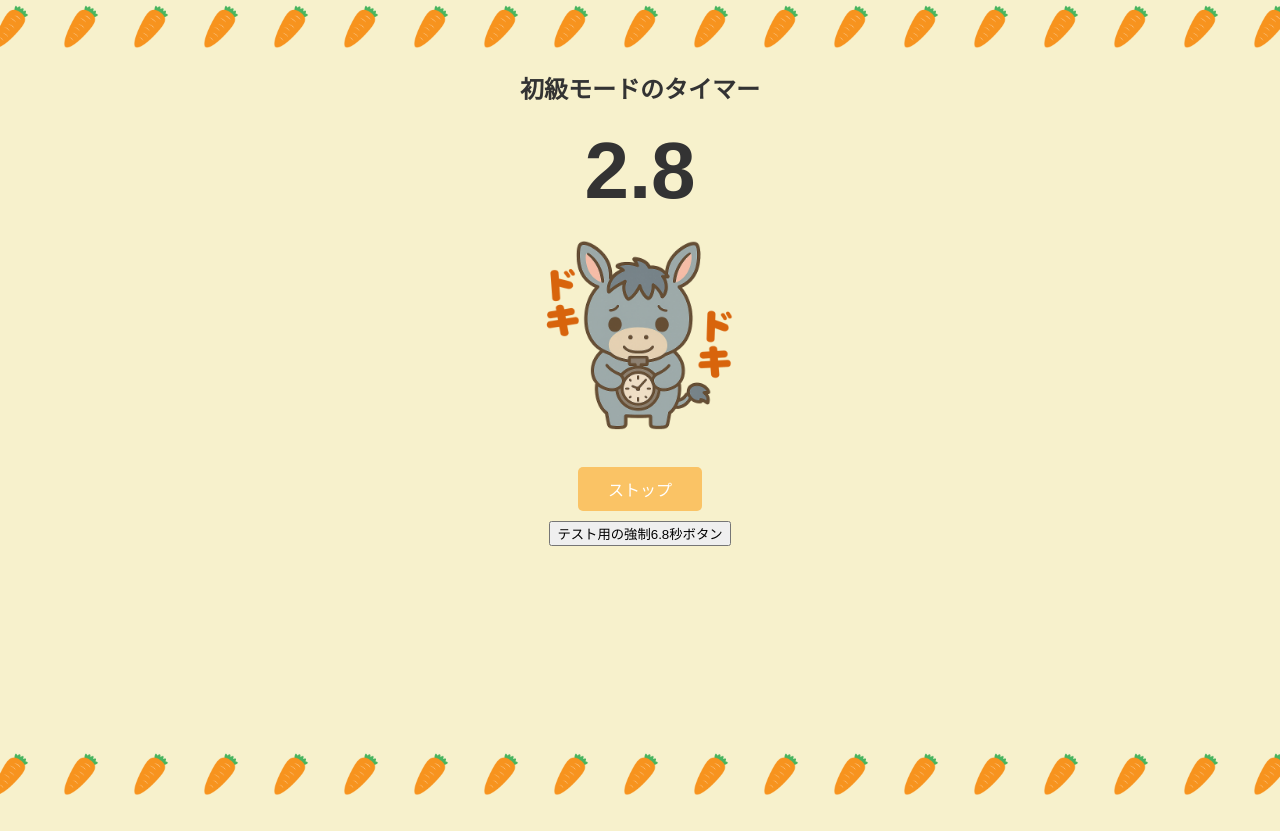
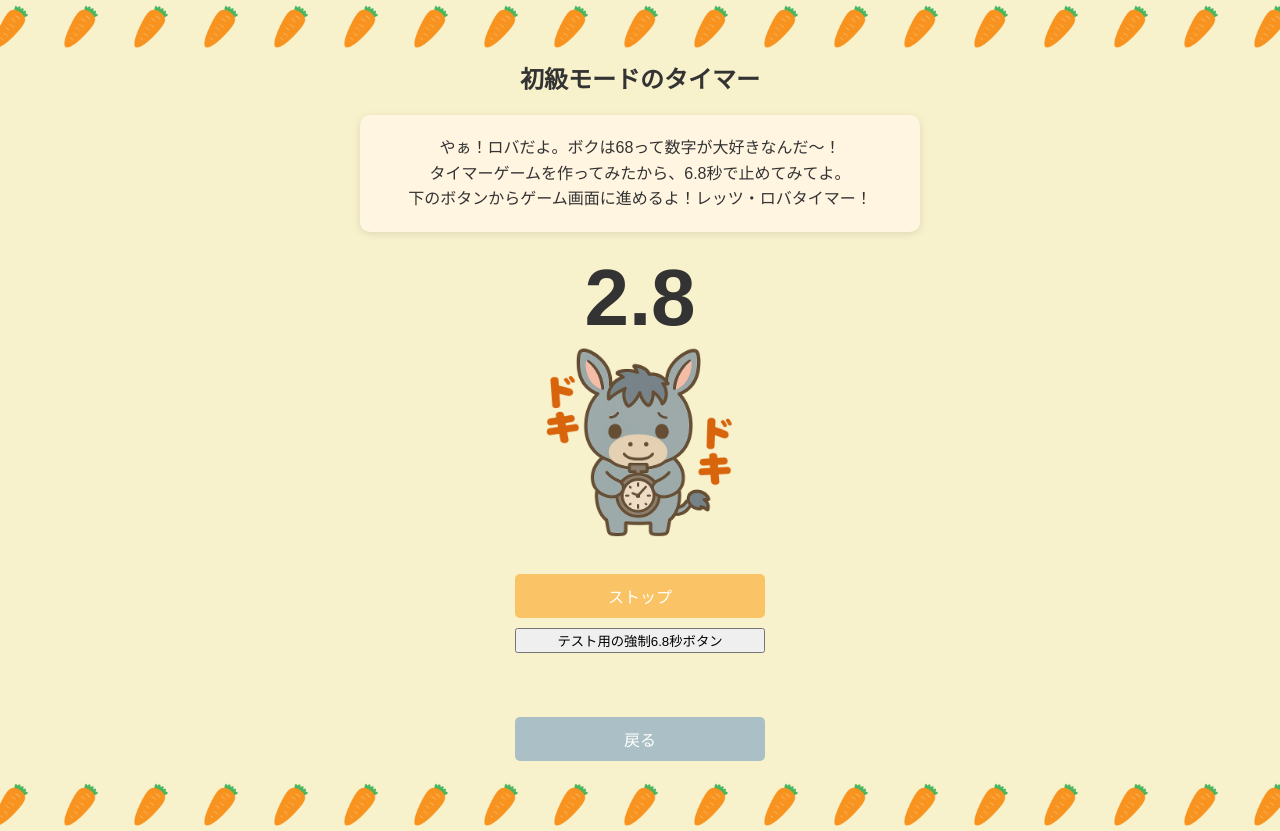
Before and after one commit to Yu-Tea/mezase68, a plain HTML site: page time-stopper/timer-test.html in a window 1280 px wide. Both pictures are taken after a click on the button "スタート". Before the commit the page ends 800 px from the top, so only its background shows below. Drawn offline with Linux system fonts and the light colour scheme.

Commit message:
全体調整入れました！

```diff
--- a/time-stopper/css/style.css
+++ b/time-stopper/css/style.css
@@ -1,15 +1,28 @@
 /* HTMLで作った画面の見た目を整える場所 */
 /* style.css の先頭に書く！ */
 /* 全体のスタイル.あとフォント変えてみたい */
+  /* 下記の調整は無駄なスクロールバー発生を阻止するための設定です。  */
+  html, body {
+    min-height: 100vh;
+    overflow-x: hidden;
+  }
+
 body {
   margin: 0;
-  padding: 0;
   box-sizing: border-box;
   font-family: sans-serif;
   background-color: #F7F1CC;
   color: #333;
   text-align: center;
+  background-image: url(../img/carrot.png), url(../img/carrot.png);
+  background-position: top center, bottom center;
+  background-repeat: repeat-x, repeat-x;
+  background-size: 70px;
 }
+ /* 上下にニンジン画像と被らないよう調整 */
+  main {
+    padding: 40px 0 70px;
+  }
 /* 各セクション（タイトル・説明文・ボタンなど）のスタイル */
 /* タイトル */
 h1 {
@@ -17,6 +30,8 @@ h1 {
   margin-top: 30px;
   color: #744208;
 }
+
+
 
 /* 説明文 */
 .description {
@@ -55,8 +70,10 @@ h1 {
   background-color: #fdb230;
 }
 
-/* スタート・ストップ・リセットボタンのスタイル .はクラス属性*/
-#startStopBtn {
+/* ボタンの各種設定 */
+#startStopBtn,
+#tweetBtn,
+#mainStopBtn {
   background-color: #fac365;
   color: white;
   padding: 10px 30px;
@@ -66,37 +83,20 @@ h1 {
   cursor: pointer;
 }
 
-#startStopBtn:hover {
+#startStopBtn:hover,
+#tweetBtn:hover{
   background-color: #fdb230;
 }
-/* ツイート用ボタンのスタイル */
-#tweetBtn {
-  background-color: #fac365;
-  color: white;
-  padding: 10px 30px;
-  border-radius: 5px;
-  border: none;
-  font-size: 1.0rem;
-  cursor: pointer;
-}
 
-#tweetBtn:hover {
-  background-color: #fdb230;
-}
-/* メインボタンのスタイル */
+/* 戻るボタンだけ別色にしてみます */
 #mainStopBtn {
-  background-color: #fac365;
-  color: white;
-  padding: 10px 30px;
-  border-radius: 5px;
-  border: none;
-  font-size: 0.8rem;
-  cursor: pointer;
+  background-color: #aac0c6;
 }
 
 #mainStopBtn:hover {
-  background-color: #fdb230;
+  background-color: #91b2bb;
 }
+
 /* スマホ用CSS */
 /* スマホサイズ以下の場合だけ適用されるCSS */
 /* ▼ スマホ用スタイル（768px以下） */
--- a/time-stopper/css/timer.css
+++ b/time-stopper/css/timer.css
@@ -2,22 +2,20 @@
 #timer {
   font-size: 5rem;
   font-weight: bold;
-  margin: 20px 0;
+  margin: 0;
 }
 
 #messageContainer {
+  margin:0 auto 30px;
   text-align: center;
   position: relative;
   width: 200px; /* 表示したいサイズに合わせて調整 */
   height: 200px; /* widthを変えたらこっちも変更すること  */
-  margin-bottom: 30px; /* 下側に来るボタンとの余白をこれで調整 */
 }
 
 #messageContainer img {
   width: 100%;
   position: absolute;
-  top: 0;
-  left: 0;
   z-index: 1;
   display: none;
 }
@@ -27,10 +25,19 @@
   z-index: 0;
   display: block;
 }
+/* ツイートボタンを隠す */
+#tweetBtn {
+    visibility:hidden;
+  }
 
-/* ボタン下の余白を設定。デザインにあわせて調整してください */
-button {
-  margin-bottom: 10px;
+/* ボタンの並びを調整 */
+.flex-button {
+  text-align: center;
+  display: flex;
+  flex-direction: column;
+  gap:10px;
+  max-width: 250px;
+  margin:0 auto;
 }
 
 #message {
@@ -50,3 +57,10 @@ button {
   width: 100px;
   margin-top: 20px;
 }
+
+/* スマホ用CSS */
+@media (max-width: 768px) {
+  #timer {
+    font-size: 4rem;
+  }
+}
--- a/time-stopper/js/timer.js
+++ b/time-stopper/js/timer.js
@@ -76,10 +76,10 @@ function stopTimer() {
   // ツイートボタン表示
   // 仕様上ハッシュタグに「.」を入れるとそこでタグが途切れてしまうので「6.8秒」表記が使えない…タイトルに入れるのは良くないかも…
   // ツイート時に表示される文章は仮のものなのでURL含め後で修正すること！！！！！！
-  tweetBtn.style.display = "inline-block";
+  tweetBtn.style.visibility = "visible";
   tweetBtn.addEventListener("click", () => {
     const time = parseFloat(display.textContent);
-    const tweetText = `目指せ6.8秒！タイマーを ${time.toFixed(1)} 秒で止めたよ！ #目指せ6_8秒 https://example.com`;
+    const tweetText = `目指せ6.8秒！タイマーを ${time.toFixed(1)} 秒で止めたよ！ #ロバタイマー https://example.com`;
     const tweetUrl = `https://twitter.com/intent/tweet?text=${encodeURIComponent(tweetText)}`;
 
     window.open(tweetUrl, "_blank");
@@ -97,7 +97,7 @@ function resetTimer() {
   document.getElementById("defaultImg").style.display = "block";
   display.classList.remove("bounce");
   button.textContent = "スタート";
-  tweetBtn.style.display = "none";
+  tweetBtn.style.visibility = "hidden";;
   isRunning = false;
   display.style.color = "";
   display.style.transform = "";
--- a/time-stopper/timer-test.html
+++ b/time-stopper/timer-test.html
@@ -16,30 +16,49 @@
   <link rel="stylesheet" href="css/timer.css" />
   <style>
   /* ＝＝＝＝＝＝＝＝＝＝＝＝＝＝背景画像を上下で並べる設定ここから＝＝＝＝＝＝＝＝＝＝＝＝＝＝ */
-  /* 下記の調整は無駄なスクロールバー発生を阻止するための設定です。  */
-  html, body {
-    min-height: 100vh;
-    overflow-x: hidden;
+  /* セリフ部分のテキスト表示を調整したバージョンです。参考にどうぞ！  */
+  .sample {
+  text-align: center;         /* テキスト中央揃え */
+  width: 520px;             /* 幅を画面サイズに合わせて制限 */
+  margin: 20px auto;          /* 上下に余白を入れて中央寄せ */
+  font-size: 1em;            /* 文字サイズ */
+  line-height: 1.6;           /* 行間を少し広げて読みやすく */
+  color: #333;                /* テキストカラー（ダークグレー） */
+  background-color: #fff5e1;  /* 背景 */
+  padding: 20px;              /* 内側の余白 */
+  border-radius: 10px;        /* 角を丸くして柔らかく */
+  box-shadow: 0 2px 8px rgba(0, 0, 0, 0.1);  /* ふんわり影 */
   }
-  /* こんな感じで画像2つ並べて1つ目・2つ目の設定をそれぞれ書いてあげればOKです！（サイズみたいに同じならまとめて1つでOK） */
-  body {
-    background-image: url(img/carrot.png), url(img/carrot.png);
-    background-position: top center, bottom center;
-    background-repeat: repeat-x, repeat-x;
-    background-size: 70px; /* イメージしているサイズに合わせて調整してください。 */
+  .sample p {
+  margin: 0;
+}
+  /* スマホ時のみ改行される設定用 */
+  .br-sp {
+    display: none;
   }
-  /* 上下にニンジン画像を入れるとテキストやボタンが被らないよう余白が必要になってくるので、<body>内に<main>も追加して
-  　　下記のような調整入れると良いかと。こっちもニンジンの画像サイズ調整した場合は数値変更してください。 */
-  main{
-    padding: 50px 0;
+
+@media (max-width: 768px) {
+  .sample {
+  max-width: 80%;             /* 幅を画面サイズに合わせて制限 */
+  padding: 10px 20px;              /* 内側の余白 */
+    }
+  /* スマホ時のみ改行される設定用 */
+  .br-sp {
+        display: block;
+    }
   }
   /* ＝＝＝＝＝＝＝＝＝＝＝＝＝＝背景画像を上下で並べる設定ここまで＝＝＝＝＝＝＝＝＝＝＝＝＝＝ */
   </style>
 </head>
 <body>
   <main>
-    <div align="center">
+
       <h2>初級モードのタイマー</h2>
+      <div class="sample">
+        <p>やぁ！ロバだよ。<br class="br-sp">ボクは68って数字が大好きなんだ〜！<br>
+        タイマーゲームを作ってみたから、<br class="br-sp">6.8秒で止めてみてよ。<br>
+        下のボタンからゲーム画面に進めるよ！<br class="br-sp">レッツ・ロバタイマー！</p>
+      </div>
     <!-- 初級のタイマーの仕組みはここから -->
     <p id="timer">0.0</p>
     <div id="messageContainer">
@@ -51,9 +70,12 @@
       <img id="tryImg" src="img/roba_ganbare.png" alt="がんばれ！" />
       <img id="gameoverImg" src="img/rpba_game_over.png" alt="ゲームオーバー" />
     </div>
+    <div class="flex-button">
     <button id="startStopBtn">スタート</button>
-    <br><button id="testPerfect">テスト用の強制6.8秒ボタン</button> <!-- このボタンは正式版では消すこと！！！ -->
-    <br><button id="tweetBtn" style="display: none;">Xで結果をシェア</button>
+    <button id="testPerfect">テスト用の強制6.8秒ボタン</button> <!-- このボタンは正式版では消すこと！！！ -->
+    <button id="tweetBtn">Xで結果をシェア</button>
+    <button id="mainStopBtn" onclick="location.href='index.html'">戻る</button>
+    </div>
     <script src="js/timer.js"></script>
     <!-- 初級のタイマーの仕組みはここまで -->
     </div>
```
Also changed, not shown: time-stopper/beginner.html (+7 -45 lines), time-stopper/index.html (+3 -23 lines).
